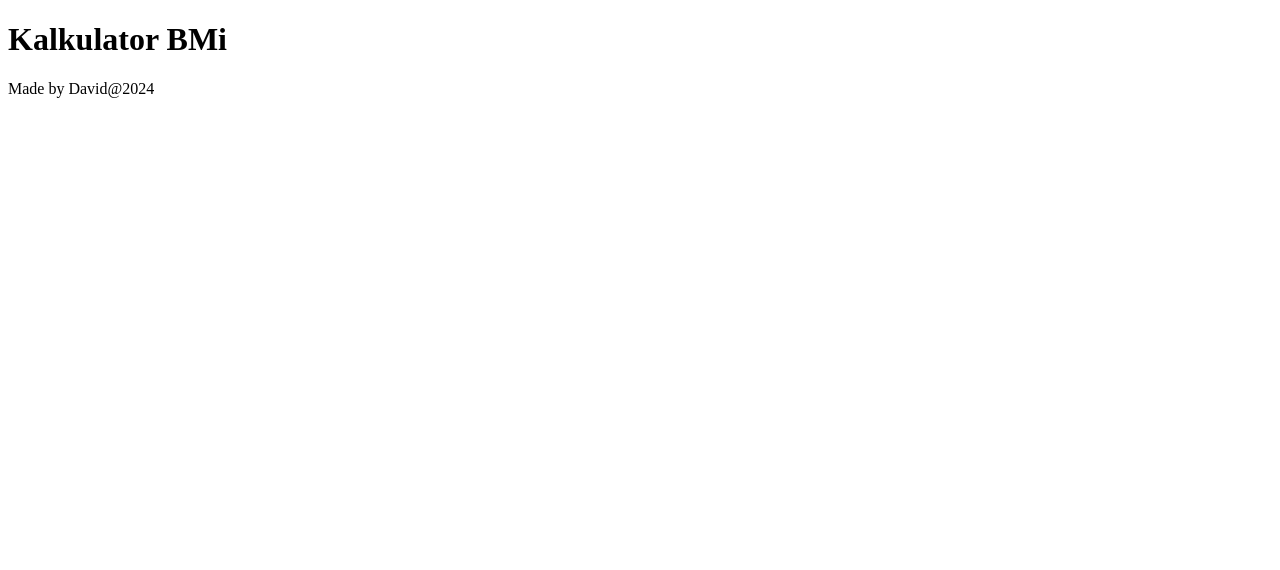
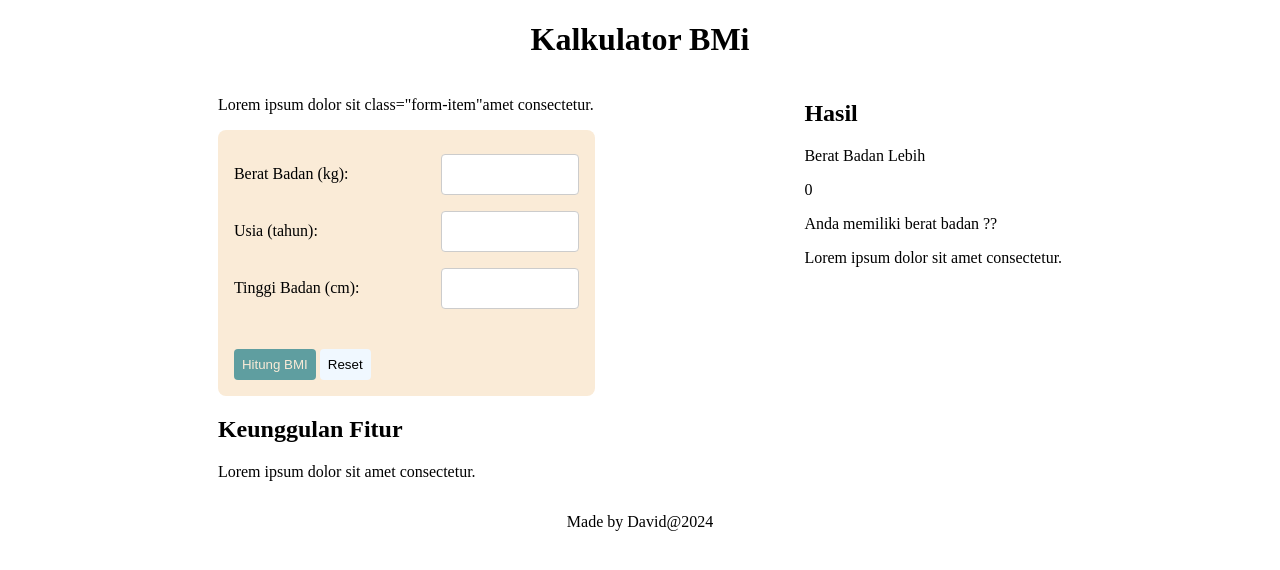
Before and after one commit to revou-fundamental-course/25-nov-24-davidamranid, a plain HTML site: page index.html in a window 1280 px wide. Drawn offline with Linux system fonts and the light colour scheme.

Commit message:
update html & css style

```diff
--- a/css/style.css
+++ b/css/style.css
@@ -1 +1,57 @@
 /* ini File CSS */
+.main-header {
+  text-align: center;
+}
+
+main {
+  display: flex;
+  justify-content: space-evenly;
+}
+
+footer {
+  text-align: center;
+}
+
+form {
+  background-color: antiquewhite;
+  padding: 16px;
+  border-radius: 8px;
+}
+.form-item {
+  display: flex;
+  justify-content: space-between;
+  align-items: center;
+}
+
+input[type="number"],
+select {
+  width: 40%;
+  padding: 12px 20px;
+  margin: 8px 0;
+  display: inline-block;
+  border: 1px solid #ccc;
+  border-radius: 4px;
+  box-sizing: border-box;
+}
+
+.form-button-container {
+  margin-top: 32px;
+}
+
+button {
+  border: 0;
+  padding: 8px;
+  border-radius: 4px;
+}
+
+.bg-cadet-blue {
+  background-color: cadetblue;
+}
+
+.bg-alice-blue{
+  background-color: aliceblue;
+}
+
+.color-antique-white {
+  color: antiquewhite;
+}
--- a/index.html
+++ b/index.html
@@ -1,19 +1,69 @@
 <!DOCTYPE html>
 <html lang="en">
   <head>
-    <meta charset="UTF-8">
-    <meta name="viewport" content="width=device-width, initial-scale=1.0">
+    <meta charset="UTF-8" />
+    <meta name="viewport" content="width=device-width, initial-scale=1.0" />
     <title>Document</title>
-    <link rel="stylesheet" href="css/style.css">
+    <link rel="stylesheet" href="css/style.css" />
   </head>
   <body>
     <!-- Judul Website -->
-    <header>
+    <header class="main-header">
       <h1>Kalkulator BMi</h1>
     </header>
 
-    <!-- konten Website -->
-    <main></main>
+    <!-- Konten Website -->
+    <main>
+      <!-- Section Form Kalkulator BMI -->
+      <section class="main-section">
+        <!-- Main Article -->
+        <article>
+          <p>Lorem ipsum dolor sit  class="form-item"amet consectetur.</p>
+        </article>
+
+        <!-- Main Form -->
+        <form>
+          <div class="form-item">
+            <label for="berat-badan-input"> Berat Badan (kg): </label>
+            <input type="number" id="berat-badan-input" />
+          </div>
+          <div class="form-item">
+            <label for="usia-input"> Usia (tahun): </label>
+            <input type="number" id="usia-input " />
+          </div>
+          <div class="form-item">
+            <label for="tinggi-badan-input"> Tinggi Badan (cm): </label>
+            <input type="number" id="tinggi-badan-input" />
+          </div>
+          <div class="form-button-container">
+            <button class="bg-cadet-blue color-antique-white">Hitung BMI</button>
+            <button class="bg-alice-blue">Reset</button>
+          </div>
+        </form>
+        <article>
+          <header>
+            <h2>Keunggulan Fitur</h2>
+          </header>
+
+          <p>Lorem ipsum dolor sit amet consectetur.</p>
+        </article>
+      </section>
+      <!-- Section Hasil Kalkulasi -->
+      <section class="main-section">
+        <div>
+          <header>
+            <h2>Hasil</h2>
+          </header>
+          <p>Berat Badan Lebih</p>
+          <div id="result-calculation">0</div>
+          <p id="info-result">Anda memiliki berat badan ??</p>
+        </div>
+        <!-- Third Articel -->
+        <article>
+          <p>Lorem ipsum dolor sit amet consectetur.</p>
+        </article>
+      </section>
+    </main>
 
     <!-- Footer Website -->
     <footer>
```
Lines whose indentation alone changed are shown as unchanged.
